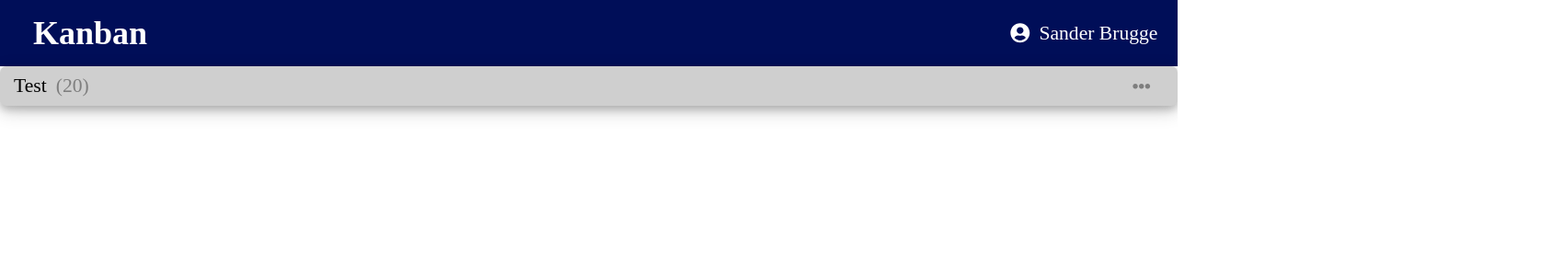
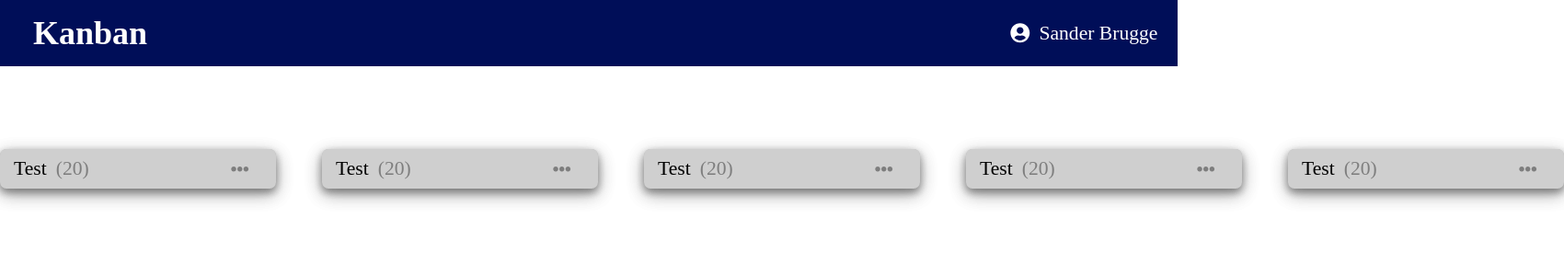
Before and after one commit to sanderbrugge/kanban, a React (Create React App) app: page / in a window 1280 px wide. Shown: the top 300 px of the page at 92% size, 1700 px wide, since content can reach past the window. Built offline with nearby package versions, Linux system fonts and the light colour scheme; the HTML template or start-up script is replaced by a standard one.

Commit message:
add basic swimming lane ui

```diff
--- a/src/components/SwimmingLane/SwimmingLane.scss
+++ b/src/components/SwimmingLane/SwimmingLane.scss
@@ -1,4 +1,12 @@
 @import "../../styles/base.scss";
+
+.swimminglane-container {
+  width: 300px;
+  height: auto;
+  background-color: $grey-light;
+  border-radius: 7px;
+  box-shadow: 0 4px 8px 0 rgba(0, 0, 0, 0.2), 0 6px 20px 0 rgba(0, 0, 0, 0.19);
+}
 
 .swimminglane-header-container {
   display: grid;
--- a/src/components/SwimmingLane/SwimmingLane.tsx
+++ b/src/components/SwimmingLane/SwimmingLane.tsx
@@ -2,7 +2,15 @@ import * as React from "react";
 import SwimmingLaneHeader from "./SwimmingLaneHeader";
 
 const SwimmingLane: React.FC = () => {
-  return <SwimmingLaneHeader name={"Test"} itemsInLane={20} deleteAction={() => console.log('open ellipsis')}  />;
+  return (
+    <div className="swimminglane-container">
+      <SwimmingLaneHeader
+        name={"Test"}
+        itemsInLane={20}
+        deleteAction={() => console.log("open ellipsis")}
+      />
+    </div>
+  );
 };
 
 export default SwimmingLane;
--- /dev/null
+++ b/src/scenes/Home/Home.scss
@@ -0,0 +1,9 @@
+@import "../../styles/base.scss";
+
+.home_container {
+  margin-top: 5em;
+  display: grid;
+  grid-template-columns: auto auto auto auto auto;
+  grid-gap: 50px;
+  justify-content: space-evenly;
+}
--- a/src/scenes/Home/Home.tsx
+++ b/src/scenes/Home/Home.tsx
@@ -1,12 +1,19 @@
 import * as React from "react";
 import Header from "../../components/Header";
 import SwimmingLane from "../../components/SwimmingLane";
+import './Home.scss';
 
 const Home: React.FC = () => {
   return (
     <>
       <Header />
-      <SwimmingLane />
+      <div className="home_container">
+        <SwimmingLane />
+        <SwimmingLane />
+        <SwimmingLane />
+        <SwimmingLane />
+        <SwimmingLane />
+      </div>
     </>
   );
 };
```
